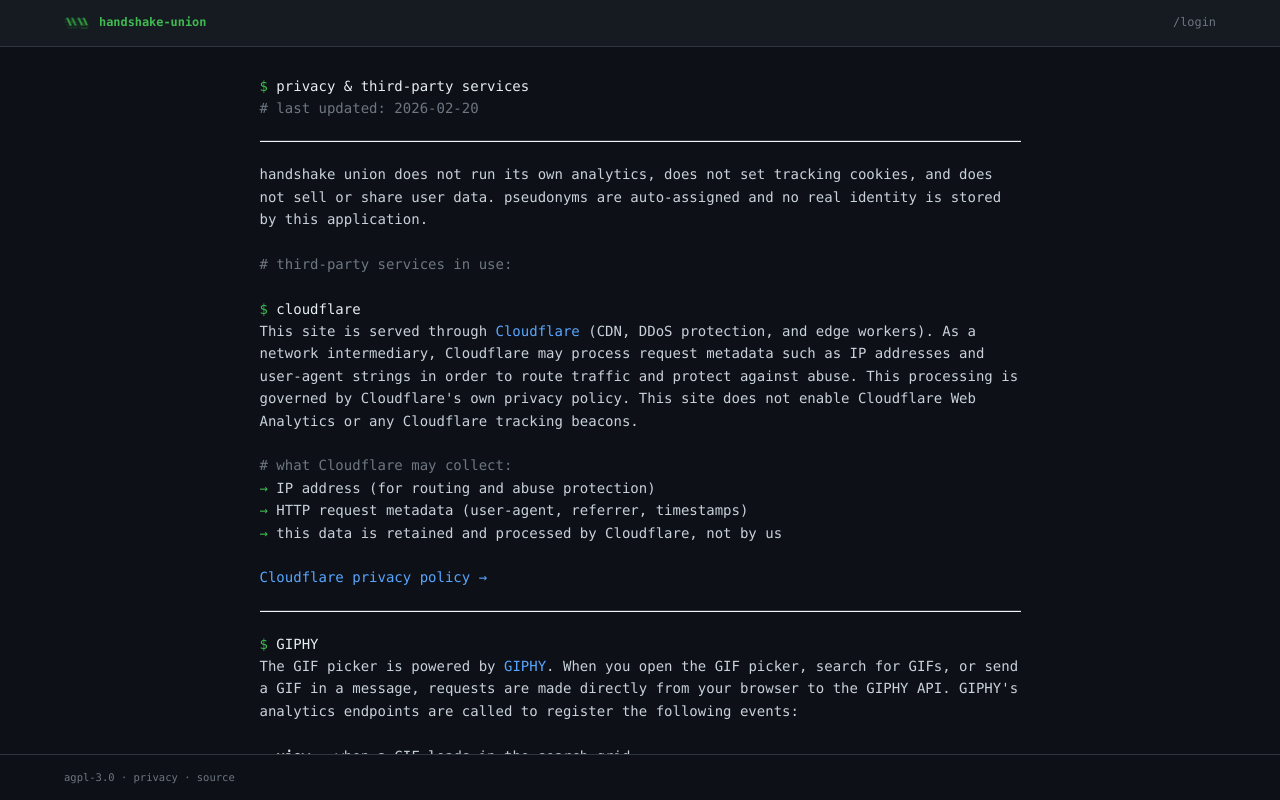
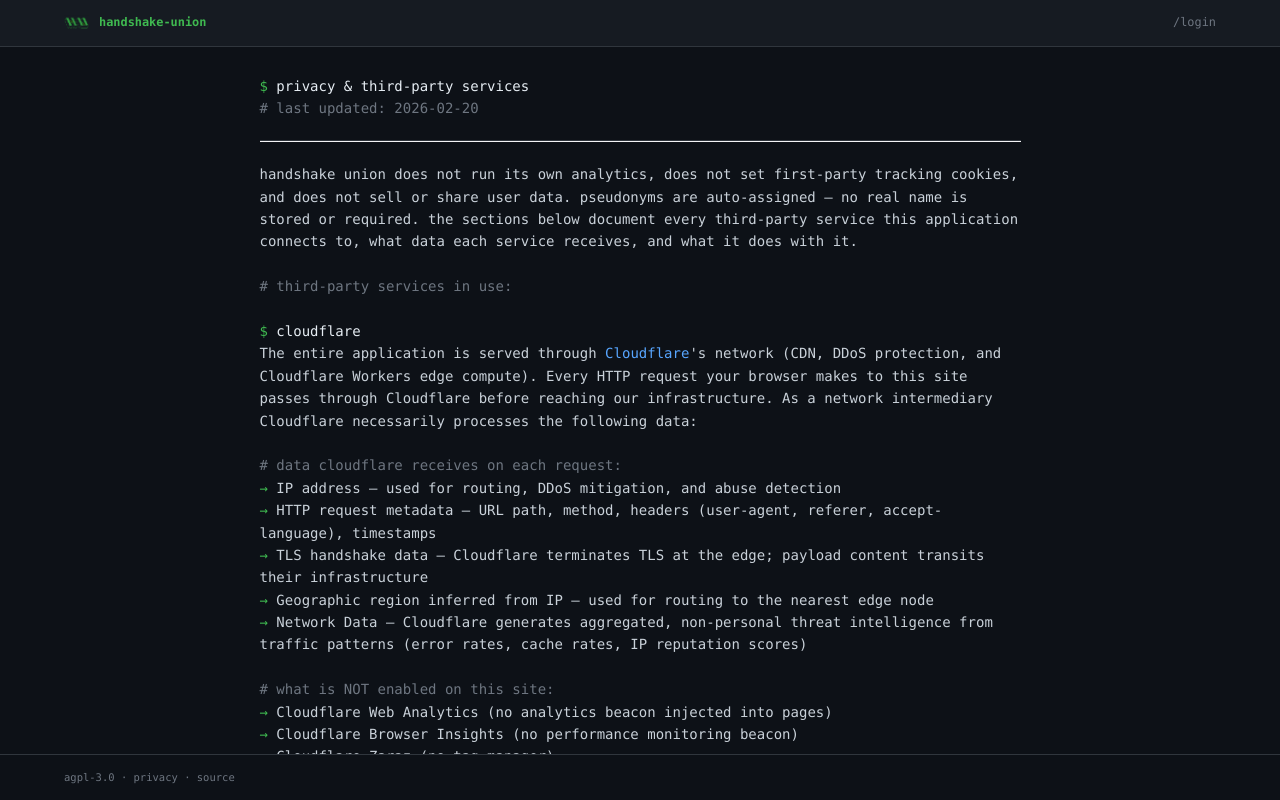
Before and after one commit to inkiebeard/handshake-union, a React (Vite) app: page /privacy in a window 1280 px wide. Built offline with nearby package versions, Linux system fonts and the light colour scheme; no server answers; the database is empty.

Commit message:
feat: enhanced privacy details update

```diff
--- a/src/pages/Privacy.tsx
+++ b/src/pages/Privacy.tsx
@@ -1,3 +1,18 @@
+const ACCENT = { color: 'var(--accent)' } as const;
+const LINK = { color: 'var(--link)' } as const;
+
+function Arrow() {
+  return <span style={ACCENT}>→</span>;
+}
+
+function ExternalLink({ href, children }: { href: string; children: React.ReactNode }) {
+  return (
+    <a href={href} target="_blank" rel="noopener noreferrer" style={LINK}>
+      {children}
+    </a>
+  );
+}
+
 export function Privacy() {
   return (
     <section className="section">
@@ -11,139 +26,178 @@
             <hr className="term-divider" />
 
             <p>
-              handshake union does not run its own analytics, does not set tracking cookies,
-              and does not sell or share user data. pseudonyms are auto-assigned and no real
-              identity is stored by this application.
+              handshake union does not run its own analytics, does not set first-party
+              tracking cookies, and does not sell or share user data. pseudonyms are
+              auto-assigned — no real name is stored or required. the sections below
+              document every third-party service this application connects to, what data
+              each service receives, and what it does with it.
             </p>
 
             <br />
-
             <p className="comment">third-party services in use:</p>
-
             <br />
 
-            {/* Cloudflare */}
+            {/* ── CLOUDFLARE ───────────────────────────────────────────────── */}
             <p className="prompt">cloudflare</p>
             <p>
-              This site is served through{' '}
-              <a
-                href="https://www.cloudflare.com"
-                target="_blank"
-                rel="noopener noreferrer"
-                style={{ color: 'var(--link)' }}
-              >
-                Cloudflare
-              </a>{' '}
-              (CDN, DDoS protection, and edge workers). As a network intermediary, Cloudflare
-              may process request metadata such as IP addresses and user-agent strings in order
-              to route traffic and protect against abuse. This processing is governed by
-              Cloudflare's own privacy policy. This site does not enable Cloudflare Web
-              Analytics or any Cloudflare tracking beacons.
+              The entire application is served through{' '}
+              <ExternalLink href="https://www.cloudflare.com">Cloudflare</ExternalLink>
+              's network (CDN, DDoS protection, and Cloudflare Workers edge compute).
+              Every HTTP request your browser makes to this site passes through Cloudflare
+              before reaching our infrastructure. As a network intermediary Cloudflare
+              necessarily processes the following data:
+            </p>
+            <br />
+            <p className="comment">data cloudflare receives on each request:</p>
+            <p><Arrow /> IP address — used for routing, DDoS mitigation, and abuse detection</p>
+            <p><Arrow /> HTTP request metadata — URL path, method, headers (user-agent, referer, accept-language), timestamps</p>
+            <p><Arrow /> TLS handshake data — Cloudflare terminates TLS at the edge; payload content transits their infrastructure</p>
+            <p><Arrow /> Geographic region inferred from IP — used for routing to the nearest edge node</p>
+            <p><Arrow /> Network Data — Cloudflare generates aggregated, non-personal threat intelligence from traffic patterns (error rates, cache rates, IP reputation scores)</p>
+            <br />
+            <p className="comment">what is NOT enabled on this site:</p>
+            <p><Arrow /> Cloudflare Web Analytics (no analytics beacon injected into pages)</p>
+            <p><Arrow /> Cloudflare Browser Insights (no performance monitoring beacon)</p>
+            <p><Arrow /> Cloudflare Zaraz (no tag manager)</p>
+            <p><Arrow /> Cloudflare Turnstile or CAPTCHA</p>
+            <br />
+            <p>
+              Cloudflare commits in its privacy policy not to sell personal data and not
+              to use End User data for its own marketing. Cloudflare is certified under
+              the EU-U.S. Data Privacy Framework, the UK Extension, and the Swiss-U.S.
+              DPF, providing transfer safeguards for EU/UK/Swiss residents.
             </p>
             <br />
             <p>
-              <span className="comment">what Cloudflare may collect:</span>
-            </p>
-            <p><span style={{ color: 'var(--accent)' }}>→</span> IP address (for routing and abuse protection)</p>
-            <p><span style={{ color: 'var(--accent)' }}>→</span> HTTP request metadata (user-agent, referrer, timestamps)</p>
-            <p><span style={{ color: 'var(--accent)' }}>→</span> this data is retained and processed by Cloudflare, not by us</p>
-            <br />
-            <p>
-              <a
-                href="https://www.cloudflare.com/privacypolicy/"
-                target="_blank"
-                rel="noopener noreferrer"
-                style={{ color: 'var(--link)' }}
-              >
+              <ExternalLink href="https://www.cloudflare.com/privacypolicy/">
                 Cloudflare privacy policy →
-              </a>
+              </ExternalLink>
             </p>
 
             <hr className="term-divider" />
 
-            {/* GIPHY */}
+            {/* ── GIPHY ────────────────────────────────────────────────────── */}
             <p className="prompt">GIPHY</p>
             <p>
               The GIF picker is powered by{' '}
-              <a
-                href="https://giphy.com"
-                target="_blank"
-                rel="noopener noreferrer"
-                style={{ color: 'var(--link)' }}
-              >
-                GIPHY
-              </a>
-              . When you open the GIF picker, search for GIFs, or send a GIF in a message,
-              requests are made directly from your browser to the GIPHY API. GIPHY's analytics
-              endpoints are called to register the following events:
+              <ExternalLink href="https://giphy.com">GIPHY</ExternalLink>{' '}
+              (owned by Shutterstock, Inc. since 2023). All API requests are made
+              directly from your browser to GIPHY's servers — they do not pass through
+              our backend. This means <strong>your IP address is visible to GIPHY</strong>{' '}
+              every time you interact with the GIF picker.
             </p>
             <br />
-            <p><span style={{ color: 'var(--accent)' }}>→</span> <strong>view</strong> — when a GIF loads in the search grid</p>
-            <p><span style={{ color: 'var(--accent)' }}>→</span> <strong>click</strong> — when you select a GIF from the grid</p>
-            <p><span style={{ color: 'var(--accent)' }}>→</span> <strong>sent</strong> — when a message containing a GIF is successfully delivered</p>
+            <p className="comment">when your browser contacts giphy directly:</p>
+            <p><Arrow /> <strong>opening the picker</strong> — trending GIFs are fetched; GIPHY receives your IP, user-agent, and a session random ID</p>
+            <p><Arrow /> <strong>searching</strong> — your search query is sent to GIPHY's search API along with your IP and random ID</p>
+            <p><Arrow /> <strong>loading GIF previews</strong> — images load from GIPHY's CDN domains (media0.giphy.com etc.), exposing your IP to GIPHY's CDN</p>
+            <p><Arrow /> <strong>analytics pingbacks</strong> — three fire-and-forget GET requests to GIPHY's analytics endpoint:</p>
+            <p style={{ paddingLeft: '1.5rem' }}><Arrow /> <strong>onload</strong> — when a GIF becomes visible in the grid</p>
+            <p style={{ paddingLeft: '1.5rem' }}><Arrow /> <strong>onclick</strong> — when you tap/click a GIF to select it</p>
+            <p style={{ paddingLeft: '1.5rem' }}><Arrow /> <strong>onsent</strong> — after a message containing a GIF is successfully delivered</p>
+            <br />
+            <p className="comment">what each analytics pingback includes:</p>
+            <p><Arrow /> an encoded analytics payload provided by GIPHY identifying the GIF and interaction type</p>
+            <p><Arrow /> a Unix timestamp (<code>ts</code>) of when the event occurred</p>
+            <p><Arrow /> a session-scoped random ID (<code>random_id</code>) fetched from GIPHY's Random ID endpoint at page load — this is not linked to your pseudonym or any personal identity, and resets each page load</p>
+            <p><Arrow /> your IP address (implicit in the HTTP request)</p>
+            <br />
+            <p className="comment">additional giphy data practices to be aware of:</p>
+            <p><Arrow /> GIPHY automatically collects IP address, device ID, and cookie information on API interactions per their policy</p>
+            <p><Arrow /> GIPHY uses Google Analytics on their own platform</p>
+            <p><Arrow /> GIPHY uses web beacons and advertising technologies and may serve targeted ads based on usage patterns</p>
+            <p><Arrow /> GIPHY explicitly states it does not honour browser "Do Not Track" signals</p>
+            <p><Arrow /> GIPHY retains personal data for as long as necessary per their policy; some aggregate data is retained indefinitely</p>
             <br />
             <p>
-              These pingbacks are used by GIPHY to improve search relevance. A session-scoped
-              random ID (fetched from GIPHY's Random ID endpoint) is included with API requests
-              as a privacy-safe proxy — it is not linked to your pseudonym or any personal
-              identity, and a new one is generated each page load. No GIF picker data is stored
-              by handshake union.
+              handshake union does not store which GIFs you searched for or viewed.
+              only the final GIF URL included in a sent message is persisted (in Supabase,
+              see below), subject to the same 6-hour expiry as all messages.
             </p>
             <br />
             <p>
-              <a
-                href="https://support.giphy.com/hc/en-us/articles/360032872931-GIPHY-Privacy-Policy"
-                target="_blank"
-                rel="noopener noreferrer"
-                style={{ color: 'var(--link)' }}
-              >
+              <ExternalLink href="https://giphy.com/privacy">
                 GIPHY privacy policy →
-              </a>
+              </ExternalLink>
             </p>
 
             <hr className="term-divider" />
 
-            {/* Supabase */}
+            {/* ── SUPABASE ─────────────────────────────────────────────────── */}
             <p className="prompt">supabase</p>
             <p>
-              Authentication and message storage are provided by{' '}
-              <a
-                href="https://supabase.com"
-                target="_blank"
-                rel="noopener noreferrer"
-                style={{ color: 'var(--link)' }}
-              >
-                Supabase
-              </a>
-              . Supabase processes authentication tokens and stores ephemeral messages
-              (auto-deleted after 6 hours). No real names or identifying information are
-              required or stored — only your auto-assigned pseudonym and anonymised profile ID.
+              Authentication, message storage, and real-time delivery are provided by{' '}
+              <ExternalLink href="https://supabase.com">Supabase</ExternalLink>.
+              Supabase acts as a <strong>data processor</strong> on our behalf under its
+              Data Processing Addendum (DPA), hosting our project on Amazon Web Services
+              infrastructure. The data Supabase processes is governed by our instructions
+              and their DPA.
+            </p>
+            <br />
+
+            <p className="comment">authentication</p>
+            <p>
+              Three sign-in methods are offered. Each involves different data flows:
+            </p>
+            <br />
+            <p><Arrow /> <strong>email magic link</strong> — your email address is sent to Supabase Auth, which stores it and uses it to send a one-time login link via a transactional email service. your email is associated with your account in Supabase's database.</p>
+            <p><Arrow /> <strong>github oauth</strong> — you are redirected to GitHub to authenticate. GitHub shares a subset of your GitHub profile (email address, GitHub username, avatar URL, provider user ID) with Supabase. this is subject to{' '}
+              <ExternalLink href="https://docs.github.com/en/site-policy/privacy-policies/github-general-privacy-statement">GitHub's privacy policy</ExternalLink>.
+            </p>
+            <p><Arrow /> <strong>gitlab oauth</strong> — same as above, via{' '}
+              <ExternalLink href="https://about.gitlab.com/privacy/">GitLab</ExternalLink>.
             </p>
             <br />
             <p>
-              <a
-                href="https://supabase.com/privacy"
-                target="_blank"
-                rel="noopener noreferrer"
-                style={{ color: 'var(--link)' }}
-              >
+              in all cases, a pseudonym is auto-assigned and your real identity is never
+              displayed to other users. auth session tokens (JWTs) are stored in your
+              browser's local storage by Supabase's client library.
+            </p>
+            <br />
+
+            <p className="comment">message storage</p>
+            <p><Arrow /> message content, room, timestamp, your profile ID, and any attached image URL are stored in Supabase's PostgreSQL database</p>
+            <p><Arrow /> all messages are automatically deleted after 6 hours via a server-side expiry job</p>
+            <p><Arrow /> reply relationships and reactions are stored and expire with the associated messages</p>
+            <br />
+
+            <p className="comment">realtime</p>
+            <p><Arrow /> your browser maintains a persistent WebSocket connection to Supabase Realtime for live message delivery</p>
+            <p><Arrow /> Supabase Realtime logs connection metadata (IP, connection duration) at the infrastructure level for operational purposes</p>
+            <br />
+
+            <p className="comment">supabase platform observability</p>
+            <p><Arrow /> Supabase logs database query metadata, API request logs, and connection events as part of normal platform operations</p>
+            <p><Arrow /> these logs are used for debugging, security monitoring, and service reliability — not for advertising</p>
+            <p><Arrow /> data is hosted on AWS in the region configured for this project</p>
+            <p><Arrow /> Supabase may share data with its sub-processors (AWS, Google Cloud, Stripe, Hubspot, and others listed in their DPA) where necessary to operate the platform</p>
+            <br />
+            <p>
+              <ExternalLink href="https://supabase.com/privacy">
                 Supabase privacy policy →
-              </a>
+              </ExternalLink>
+              {' · '}
+              <ExternalLink href="https://supabase.com/legal/dpa">
+                Supabase DPA →
+              </ExternalLink>
             </p>
 
             <hr className="term-divider" />
 
+            <p className="comment">your rights</p>
+            <p>
+              if you want your account and messages deleted, contact us via the GitHub
+              repository. messages expire automatically after 6 hours. to exercise rights
+              over data held by Cloudflare, GIPHY, or Supabase directly, contact those
+              services using the links above.
+            </p>
+            <br />
             <p className="comment">questions?</p>
             <p>
-              this project is open source.{' '}
-              <a
-                href="https://github.com/inkiebeard/handshake-union"
-                target="_blank"
-                rel="noopener noreferrer"
-                style={{ color: 'var(--link)' }}
-              >
+              this project is open source — you can verify every data flow described here.{' '}
+              <ExternalLink href="https://github.com/inkiebeard/handshake-union">
                 read the source →
-              </a>
+              </ExternalLink>
             </p>
 
           </div>
```
